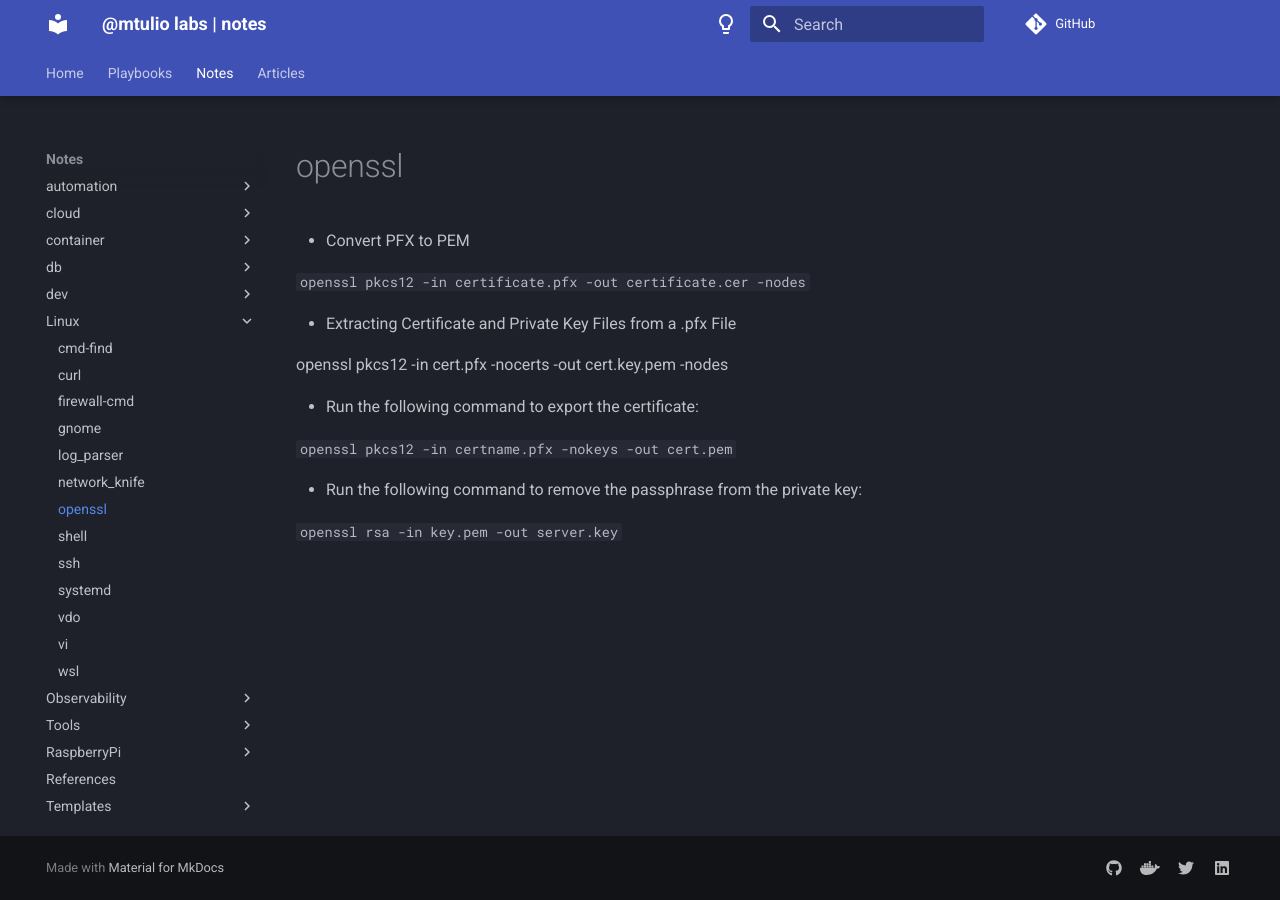
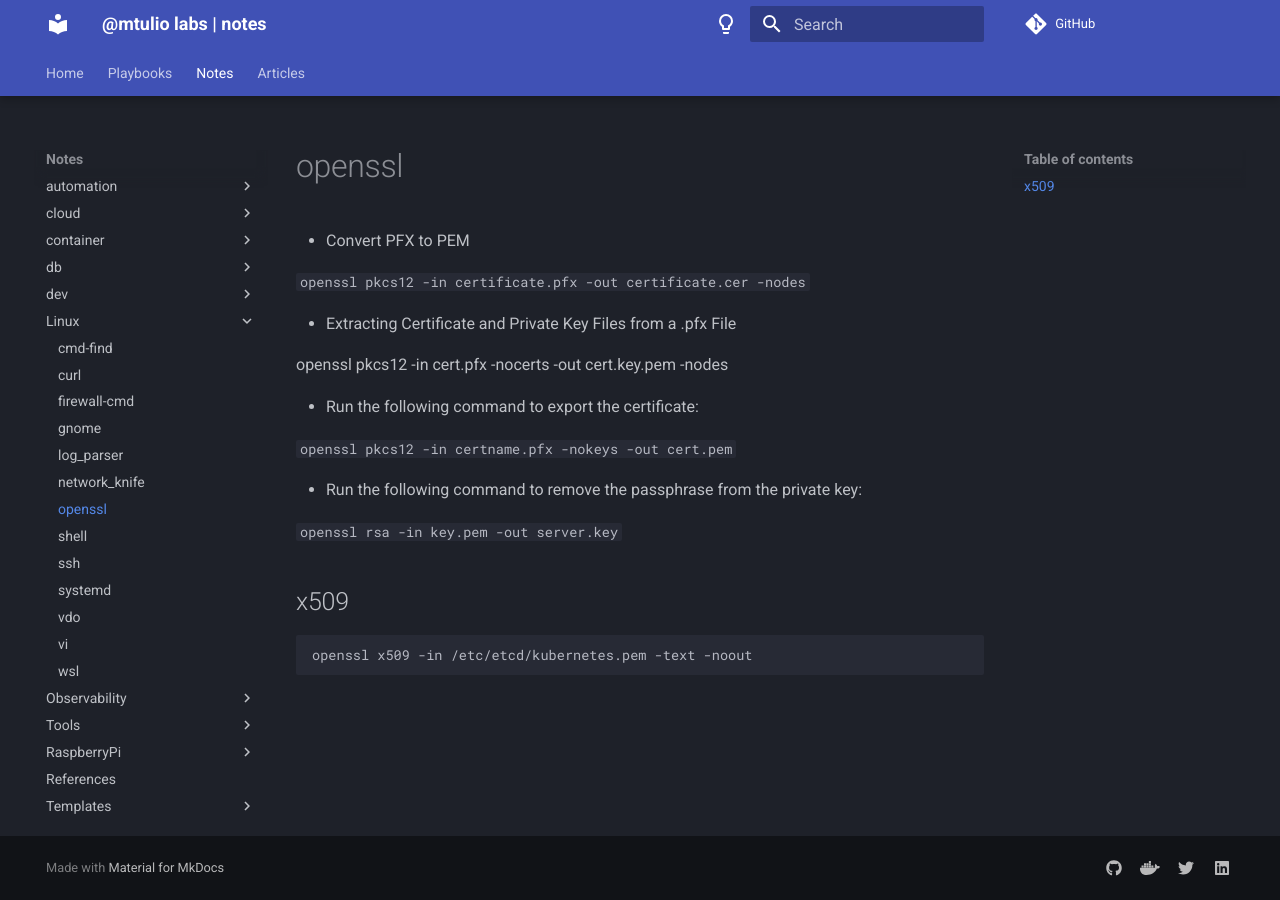
Before and after one commit to mtulio/mtulio.labs, an MkDocs documentation site: the page built from docs/notes/linux/openssl.md, in a window 1280 px wide. Built offline with MkDocs 1.6.1 and Material for MkDocs 9.7.7, drawn with Linux system fonts in a browser that asks for light colours; comment, search, counter and statistics services are not loaded.

Commit message:
Update openssl.md

````diff
--- a/docs/notes/linux/openssl.md
+++ b/docs/notes/linux/openssl.md
@@ -16,3 +16,9 @@ openssl pkcs12 -in cert.pfx -nocerts -out cert.key.pem -nodes
 * Run the following command to remove the passphrase from the private key:
 
 `openssl rsa -in key.pem -out server.key`
+
+## x509
+
+```
+openssl x509 -in /etc/etcd/kubernetes.pem -text -noout
+```
````
